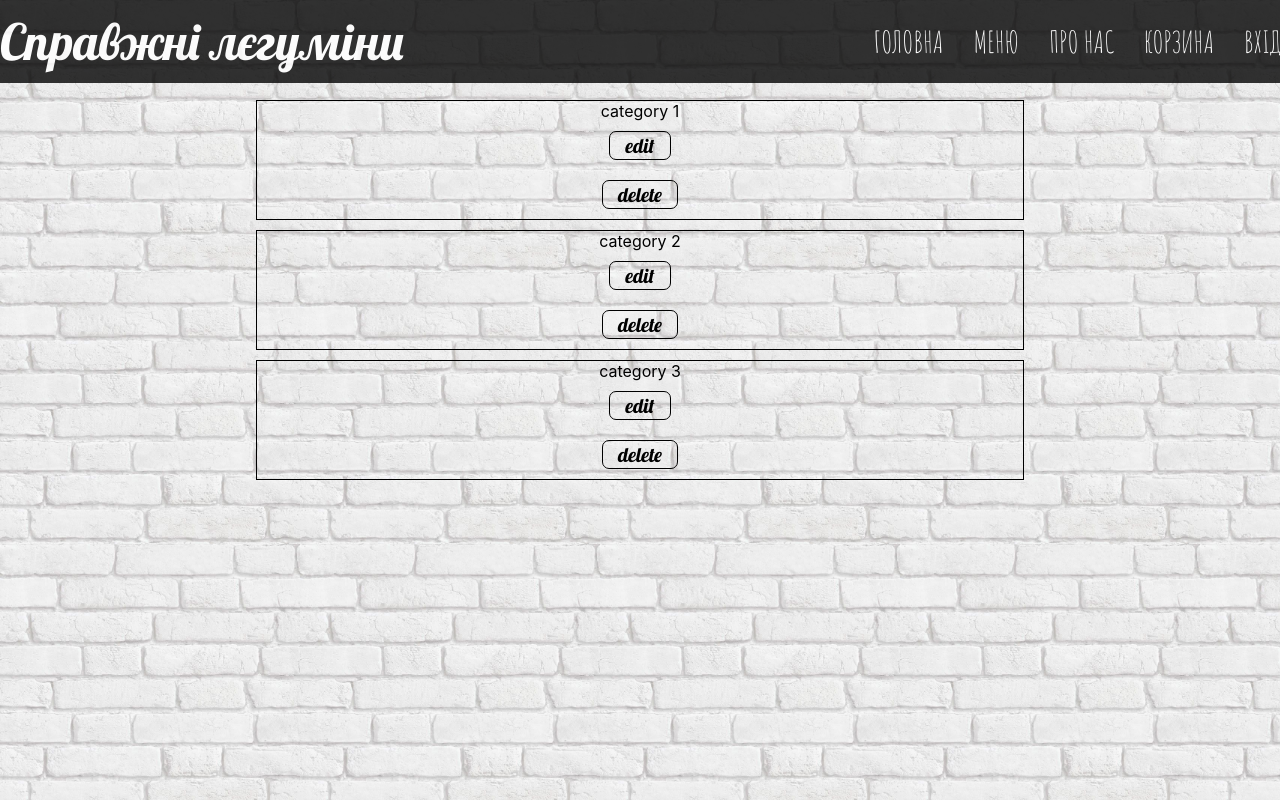
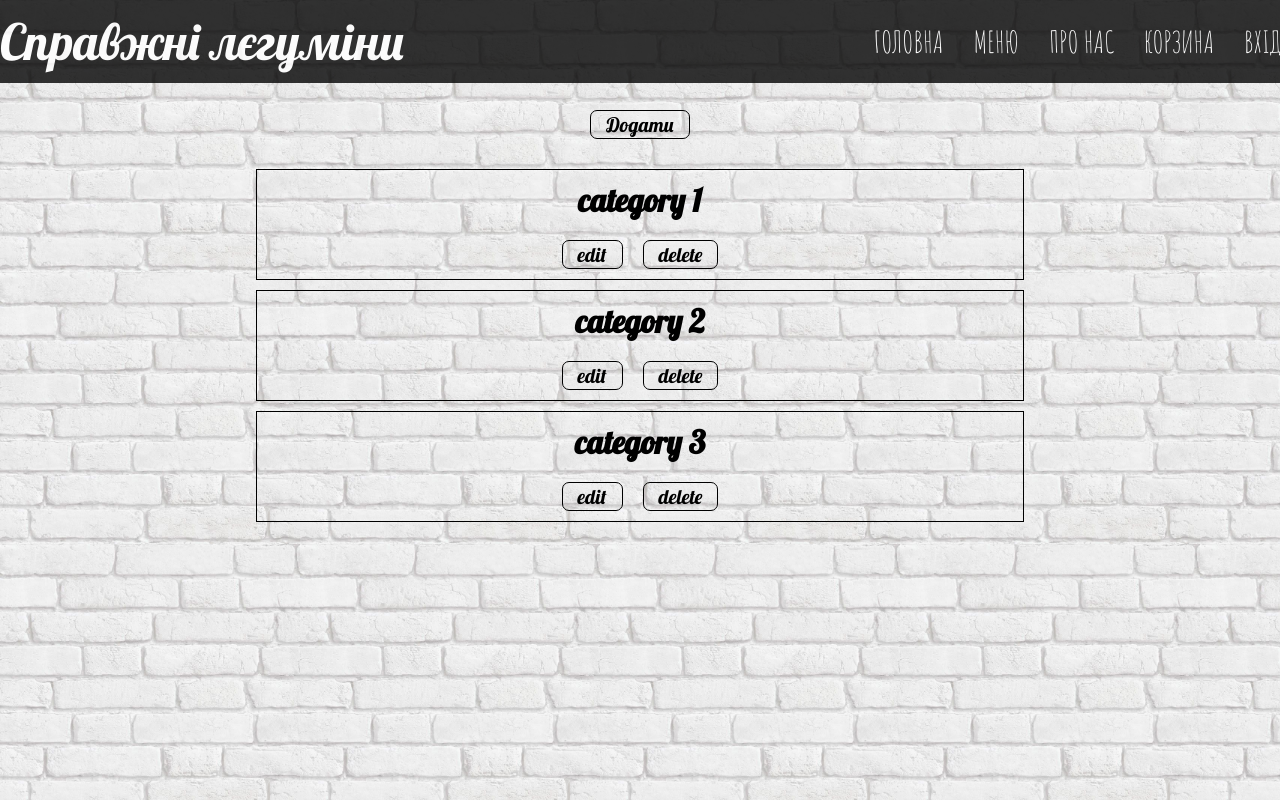
Before and after one commit to AHAPXICT/real-legumes, a React (Create React App) app in the folder client/: page /categories in a window 1280 px wide. Shown: the top 800 px of the page. Built offline with nearby package versions, Linux system fonts and the light colour scheme.

Commit message:
Added buttons.

```diff
--- a/client/src/Components/CategoryAdminPage/CategoryAdminPage.jsx
+++ b/client/src/Components/CategoryAdminPage/CategoryAdminPage.jsx
@@ -1,5 +1,6 @@
 import React from "react";
 import CategoryItem from "./CategoryItem/CategoryItem";
+import Button from "../Button/Button";
 
 import s from "./style.module.css";
 
@@ -7,7 +8,11 @@ const CategoryAdminPage = () => {
     return (
         <>
             <div className={`container ${s.max_height}`}>
-                <div className={s.category_list}>
+                <div className={s.category__list}>
+                    <div className={s.category__button_section}>
+                        <Button text="Додати" mode="primary" />
+                    </div>
+
                     <CategoryItem name="category 1" />
                     <CategoryItem name="category 2" />
                     <CategoryItem name="category 3" />
--- a/client/src/Components/CategoryAdminPage/CategoryItem/CategoryItem.jsx
+++ b/client/src/Components/CategoryAdminPage/CategoryItem/CategoryItem.jsx
@@ -6,11 +6,11 @@ import s from "./style.module.css";
 const CategoryItem = ({ name }) => {
     return (
         <div className={s.categoryItem}>
-            {name}
-            <br />
-            <Button text="edit" mode="warning" />
-            <br />
-            <Button text="delete" mode="danger" />
+            <h1 className={s.categoryItem__name}>{name}</h1>
+            <div>
+                <Button text="edit" mode="warning" />
+                <Button text="delete" mode="danger" />
+            </div>
         </div>
     );
 };
--- a/client/src/Components/CategoryAdminPage/CategoryItem/style.module.css
+++ b/client/src/Components/CategoryAdminPage/CategoryItem/style.module.css
@@ -3,3 +3,9 @@
     border: black solid 1px;
     margin-bottom: 10px;
 }
+
+.categoryItem__name {
+    padding-top: 10px;
+    padding-bottom: 10px;
+    font-family: "Lobster", cursive;
+}
--- a/client/src/Components/CategoryAdminPage/style.module.css
+++ b/client/src/Components/CategoryAdminPage/style.module.css
@@ -2,8 +2,13 @@
     height: 100vh;
 }
 
-.category_list {
+.category__list {
     margin-top: 100px;
     padding-left: 20%;
     padding-right: 20%;
 }
+
+.category__button_section {
+    text-align: center;
+    padding-bottom: 20px;
+}
```
